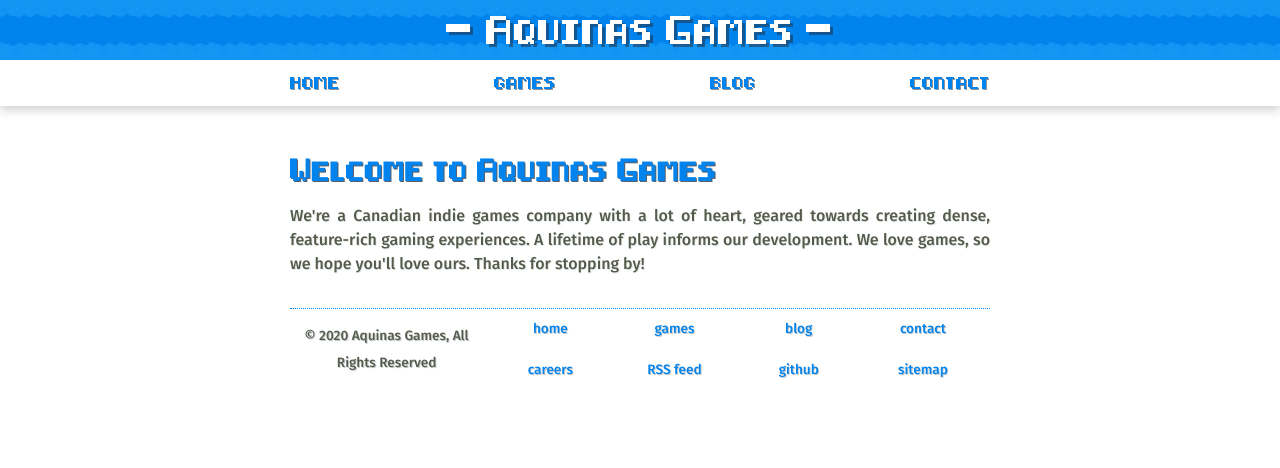
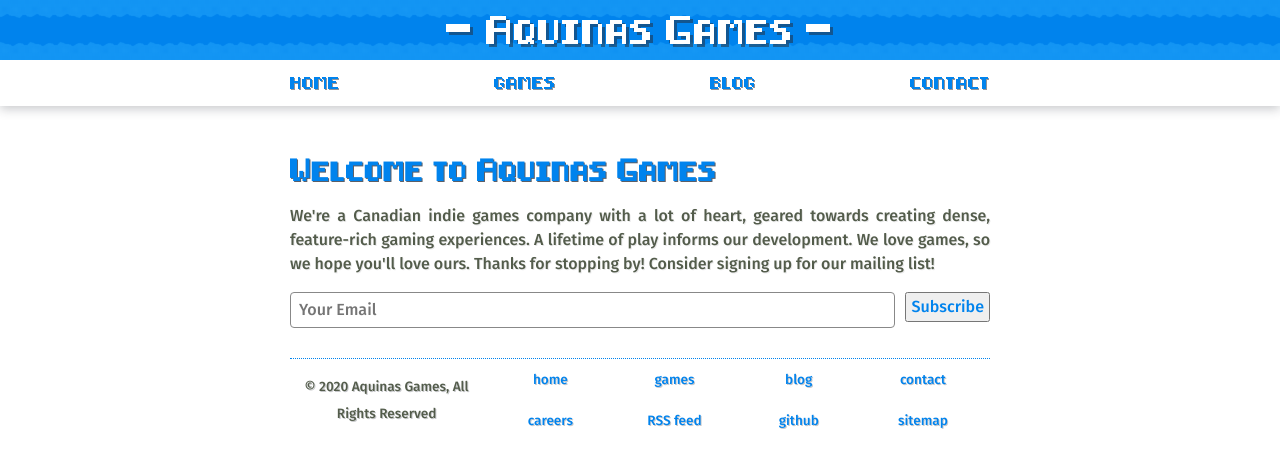
Before and after one commit to AquinasGames/website, a Jekyll site: the page built from index.html, in a window 1280 px wide. Shown: the top 468 px of the page. Built offline with Jekyll 4.4.1, drawn with Linux system fonts in a browser that asks for light colours.

Commit message:
Add mailing list field to landing page

```diff
--- a/_includes/about.html
+++ b/_includes/about.html
@@ -5,5 +5,6 @@
         A lifetime of play informs our development.
         We love games, so we hope you'll love ours.
         Thanks for stopping by!
+        Consider signing up for our mailing list!
     </p>
 </div>
--- /dev/null
+++ b/_includes/mailing-list.html
@@ -0,0 +1,22 @@
+<!-- Begin Mailchimp Signup Form -->
+<!-- <link href="//cdn-images.mailchimp.com/embedcode/horizontal-slim-10_7.css" rel="stylesheet" type="text/css"> -->
+<style type="text/css">
+	#mc_embed_signup{background:#fff; clear:left; font:14px Helvetica,Arial,sans-serif; width:100%;}
+	/* Add your own Mailchimp form style overrides in your site stylesheet or in this style block.
+	   We recommend moving this block and the preceding CSS link to the HEAD of your HTML file. */
+</style>
+<div id="mc_embed_signup">
+<form action="https://aquinasgames.us2.list-manage.com/subscribe/post?u=c0bcb8f065abc8bea73a9bb06&amp;id=f255b655b2" method="post" id="mc-embedded-subscribe-form" name="mc-embedded-subscribe-form" class="validate" target="_blank" novalidate>
+    <div id="mc_embed_signup_scroll">
+
+	<input type="email" value="" name="EMAIL" class="email" id="mce-EMAIL" placeholder="Your Email" required>
+    <!-- real people should not fill this in and expect good things - do not remove this or risk form bot signups-->
+    <div style="position: absolute; left: -5000px;" aria-hidden="true"><input type="text" name="b_c0bcb8f065abc8bea73a9bb06_f255b655b2" tabindex="-1" value=""></div>
+    <div class="clear contact-form-buttons">
+        <button type="submit" value="Subscribe" name="subscribe" id="mc-embedded-subscribe" class="button">Subscribe</button>
+    </div>
+    </div>
+</form>
+</div>
+
+<!--End mc_embed_signup-->
--- a/css/contact.css
+++ b/css/contact.css
@@ -55,6 +55,35 @@
     cursor: pointer;
 }
 
+#mc_embed_signup_scroll {
+    gap: 10px;
+    display: flex;
+    justify-content: space-between;
+}
+
+#mc_embed_signup input.email {
+    width: 100% !important;
+}
+
+#mce-EMAIL {
+    width: 100% !important;
+    padding: 0.5em !important;
+    color: #535C4B !important;
+    font-size: 1.15em !important;
+    border-radius: .25em !important;
+    box-sizing: border-box !important;
+    border: 1px solid #888 !important;
+    font-family: 'Fira Sans', sans-serif !important;
+}
+
+#mc-embedded-subscribe {
+    display: block !important;
+    padding: 0.25em !important;
+    color: #0083ED !important;
+    font-size: 1.15em !important;
+    font-family: 'Fira Sans', sans-serif !important;
+}
+
 @media screen and (max-width: 500px) {
     #contact-form button {
         /* Space Between Buttons On Small Screens */
--- a/index.html
+++ b/index.html
@@ -4,4 +4,5 @@ layout: main
 ---
 
 {% include about.html %}
+{% include mailing-list.html %}
 {% include games.html %}
```
